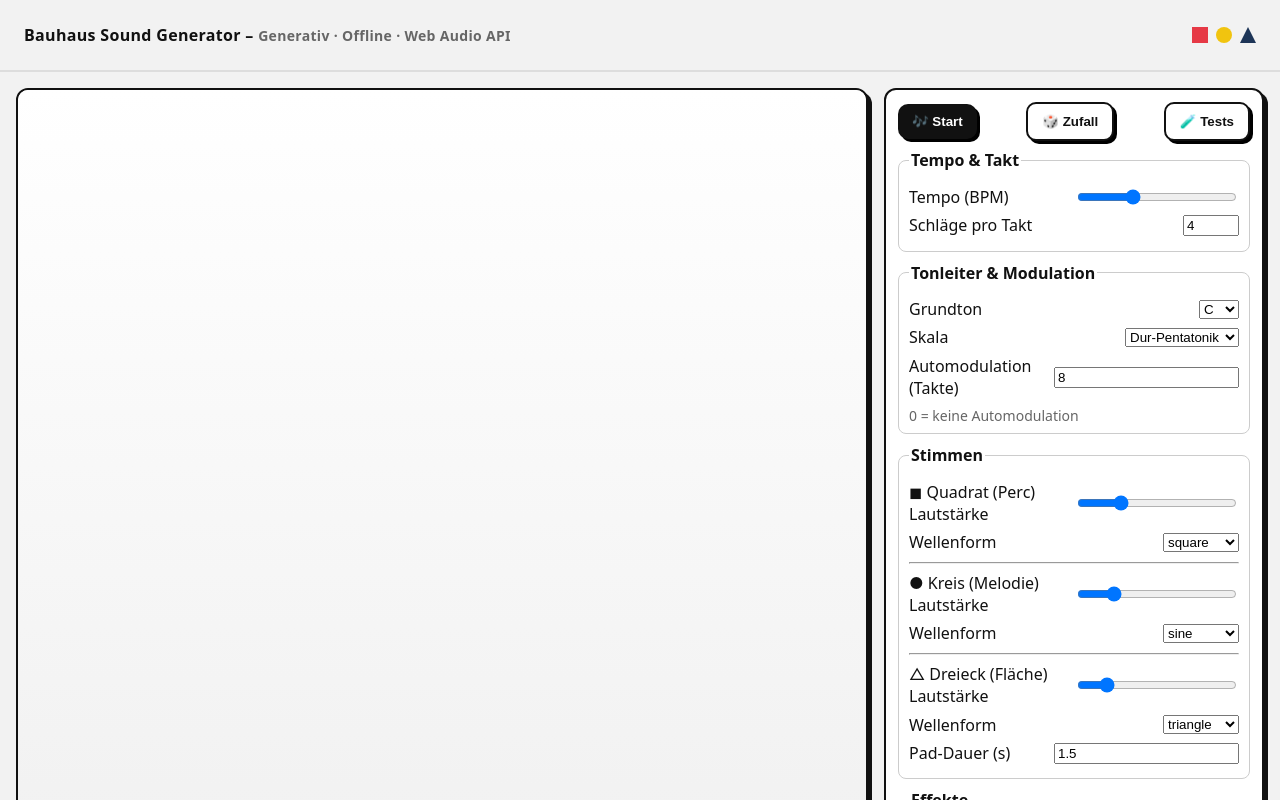
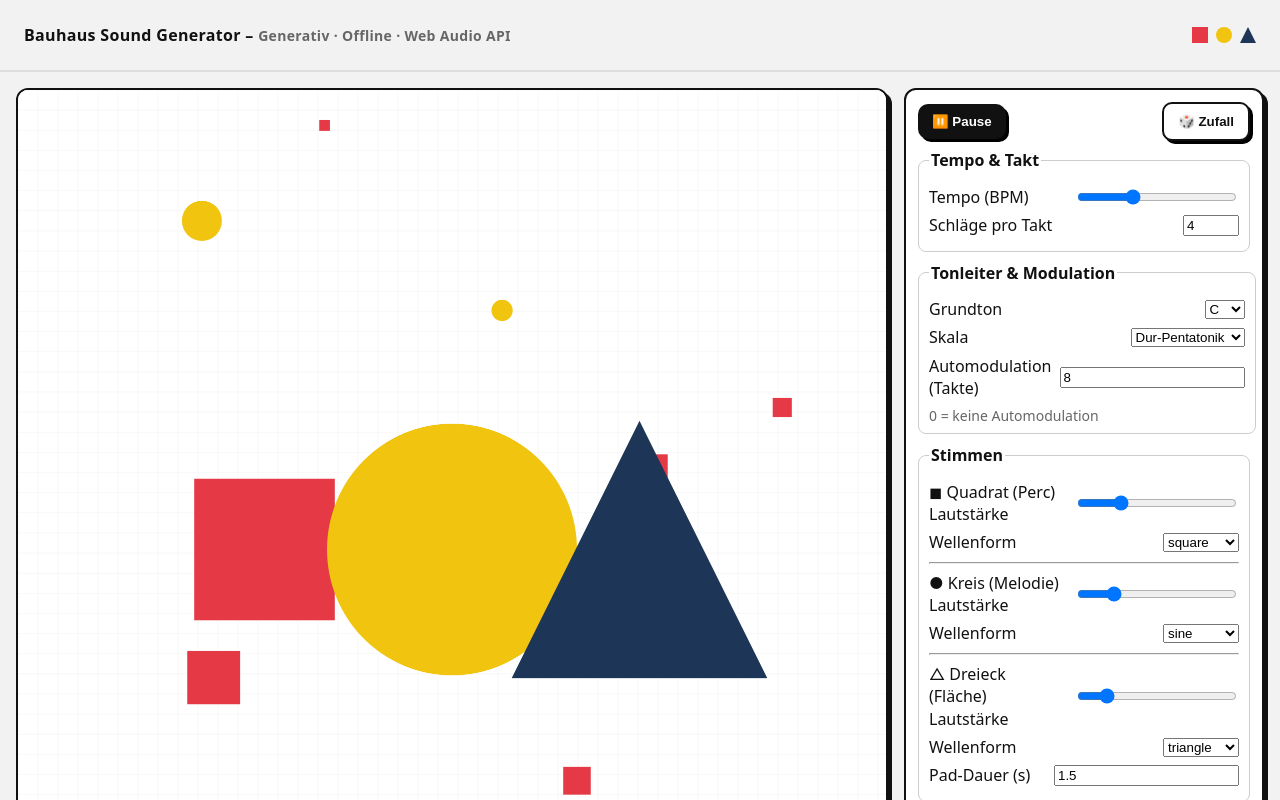
Before and after one commit to amaendle/BauhausSound, a plain HTML site: page index.html in a window 1280 px wide. Both pictures are taken after a click on the button "🎶 Start". Shown: the top 800 px of the page. Drawn offline with Linux system fonts and the light colour scheme.

Commit message:
first working version

```diff
--- a/index.html
+++ b/index.html
@@ -3,22 +3,28 @@
 <head>
   <meta charset="UTF-8" />
   <meta name="viewport" content="width=device-width, initial-scale=1" />
-  <title>Bauhaus Sound Generator – Advanced (Fix + Tests)</title>
+  <title>Bauhaus Sound Generator – Advanced</title>
   <style>
     :root{
       --bg:#f2f2f2; --fg:#111; --muted:#666; --accent:#111;
       --red:#e63946; --blue:#1d3557; --yellow:#f1c40f; --black:#000; --white:#fff;
     }
     *{box-sizing:border-box}
-    body{ margin:0; background:var(--bg); color:var(--fg); font:16px/1.4 system-ui, -apple-system, Segoe UI, Roboto, "Fira Sans", Helvetica, Arial, sans-serif; display:flex; flex-direction:column; min-height:100vh; }
-    header{ padding:24px; display:flex; gap:16px; align-items:center; justify-content:space-between; flex-wrap:wrap; border-bottom:2px solid #ddd; }
+    body{
+      margin:0; background:var(--bg); color:var(--fg); font:16px/1.4 system-ui, -apple-system, Segoe UI, Roboto, "Fira Sans", Helvetica, Arial, sans-serif;
+      display:flex; flex-direction:column; min-height:100vh;
+    }
+    header{
+      padding:24px; display:flex; gap:16px; align-items:center; justify-content:space-between; flex-wrap:wrap;
+      border-bottom:2px solid #ddd;
+    }
     .title{font-weight:700; letter-spacing:.02em}
     .badge{display:inline-flex; gap:8px; align-items:center}
     .shape{width:16px; height:16px; display:inline-block}
     .sq{background:var(--red)}
     .ci{background:var(--yellow); border-radius:50%}
     .tr{width:0;height:0;border-left:8px solid transparent;border-right:8px solid transparent;border-bottom:16px solid var(--blue)}
-    main{display:grid; grid-template-columns: 1fr 380px; gap:16px; padding:16px; flex:1}
+    main{display:grid; grid-template-columns: 1fr 360px; gap:16px; padding:16px; flex:1}
     canvas{width:100%; height:100%; background:linear-gradient(180deg,#fff, #eee)}
     .panel{background:#fff; border:2px solid #111; padding:12px; border-radius:12px; box-shadow:4px 4px 0 #111}
     fieldset{border:1px solid #ccc; border-radius:8px; padding:8px 10px; margin:0 0 10px 0}
@@ -30,9 +36,6 @@
     button.secondary{background:#fff; color:#111; border:2px solid #111}
     .row{display:flex; gap:8px; flex-wrap:wrap}
     .small{font-size:.875rem; color:var(--muted)}
-    .ok{color:#0a7f2e; font-weight:700}
-    .fail{color:#b00020; font-weight:700}
-    .monospace{font-family: ui-monospace, SFMono-Regular, Menlo, Monaco, Consolas, "Liberation Mono", "Courier New", monospace;}
   </style>
 </head>
 <body>
@@ -52,7 +55,6 @@
       <div class="row" style="justify-content:space-between; align-items:center; margin-bottom:8px">
         <button id="btnPlay">🎶 Start</button>
         <button id="btnRandom" class="secondary">🎲 Zufall</button>
-        <button id="btnTests" class="secondary">🧪 Tests</button>
       </div>
 
       <fieldset>
@@ -129,23 +131,14 @@
         </label>
       </fieldset>
 
-      <details class="small">
-        <summary>🧪 Test-Resultate</summary>
-        <div id="testResults" class="monospace"></div>
-      </details>
-
       <div class="small">Tipp: Passe Tempo, Skala und Filter an – alles läuft live weiter.</div>
     </aside>
   </main>
 
   <script>
-  // ======== FIX: Avoid exponentialRamp to 0 ========
-  // Some browsers throw a RangeError if exponentialRampToValueAtTime targets 0.
-  // We clamp envelope targets to a tiny epsilon and short-circuit scheduling when volumes are zero-ish.
-  const EPS = 1e-5; // > 1.4e-45, safe for ramps
-
   // ======== Utility: Notes & Scales ========
   const NOTE_INDEX = {C:0, 'C#':1, D:2, 'D#':3, E:4, F:5, 'F#':6, G:7, 'G#':8, A:9, 'A#':10, B:11};
+  const A4 = 440;
   function midiToFreq(m){ return 440 * Math.pow(2, (m-69)/12); }
   function noteFreq(root, offsetSemis, octave=4){
     const rootIdx = NOTE_INDEX[root];
@@ -211,9 +204,12 @@
     while(state.nextNoteTime < ctx.currentTime + state.scheduleAheadTime){
       const n = state.current16th;
       const time = state.nextNoteTime;
-      if(n % 2 === 0){ if(state.volSq > EPS) { playPerc(time); } triggerViz('sq', time); }
-      if(n % 4 === 0){ if(state.volCi > EPS) { playMelody(time); } triggerViz('ci', time); }
-      if(n % (state.beatsPerBar*4) === 0){ if(state.volTr > EPS) { playPad(time); } triggerViz('tr', time); state.barCount++; maybeModulate(); }
+      // Schedule SQ (Perc) on every 8th (i.e., two 16ths) for a 1/8 note pulse
+      if(n % 2 === 0){ playPerc(time); triggerViz('sq', time); }
+      // Schedule CI (Melody) on beat starts (every 4 16ths)
+      if(n % 4 === 0){ playMelody(time); triggerViz('ci', time); }
+      // Schedule TR (Pad) on bar start
+      if(n % (state.beatsPerBar*4) === 0){ playPad(time); triggerViz('tr', time); state.barCount++; maybeModulate(); }
 
       state.nextNoteTime += secondsPer16th;
       state.current16th = (n+1) % (state.beatsPerBar*4);
@@ -223,26 +219,26 @@
   function nextPitch(){
     const degrees = SCALES[state.scale];
     const deg = degrees[Math.floor(Math.random()*degrees.length)];
+    // jitter up/down an octave sometimes
     const oct = Math.random()<0.15 ? 5 : 4;
     return noteFreq(state.root, deg, oct);
   }
 
   function chordPitches(){
     const degrees = SCALES[state.scale];
+    // pick a root degree and stack thirds within scale
     const idx = Math.floor(Math.random()*degrees.length);
     const d1 = degrees[idx];
     const d2 = degrees[(idx+2)%degrees.length];
     const d3 = degrees[(idx+4)%degrees.length];
-    return [d1,d2,d3].map((d)=> noteFreq(state.root, d, 3));
+    return [d1,d2,d3].map((d,i)=> noteFreq(state.root, d, 3 + (i>0?0:0)));
   }
 
   function env(time, duration, peak=0.25){
-    const p = Math.max(EPS, peak || 0); // clamp to safe value, never 0
-    const d = Math.max(0.02, duration || 0.02);
     const g = ctx.createGain();
-    g.gain.setValueAtTime(EPS, time);
-    g.gain.exponentialRampToValueAtTime(p, time+0.01);
-    g.gain.exponentialRampToValueAtTime(EPS, time+d);
+    g.gain.setValueAtTime(0.0001, time);
+    g.gain.exponentialRampToValueAtTime(peak, time+0.01);
+    g.gain.exponentialRampToValueAtTime(0.0001, time+duration);
     return g;
   }
 
@@ -256,10 +252,11 @@
   function playMelody(time){
     const f = nextPitch();
     const o = ctx.createOscillator(); o.type = state.waveCi; o.frequency.setValueAtTime(f, time);
-    const g = env(time, 0.24, state.volCi);
-    if(Math.random()<0.4){ o.frequency.linearRampToValueAtTime(f * (Math.random()<0.5? 2:0.5), time+0.18); }
+    const g = env(time, 0.22, state.volCi);
+    // gentle portamento
+    if(Math.random()<0.4){ o.frequency.linearRampToValueAtTime(f* (Math.random()<0.5? 2:0.5), time+0.18); }
     o.connect(g).connect(engine.preFX);
-    o.start(time); o.stop(time+0.26);
+    o.start(time); o.stop(time+0.24);
   }
 
   function playPad(time){
@@ -277,14 +274,16 @@
     const bars = Number(document.getElementById('modBars').value)||state.modBars;
     if(!bars || bars<=0) return;
     if(state.barCount % bars === 0){
+      // rotate root by perfect fourth (5 semis) or fifth (7 semis)
       const roots = Object.keys(NOTE_INDEX);
       const currentIdx = roots.indexOf(state.root);
-      const step = Math.random()<0.5? 5:7; // 4ths / 5ths
+      const step = Math.random()<0.5? 5:7; // circle of fourths/fifths
       const newIdx = (currentIdx + step) % 12;
       state.root = roots[newIdx];
       document.getElementById('root').value = state.root;
+      // slight filter sweep as a transition
       const target = Math.max(400, Math.min(6000, filter.frequency.value * (Math.random()<0.5?1.5:0.8)));
-      if(ctx){ filter.frequency.linearRampToValueAtTime(target, ctx.currentTime+2); }
+      filter.frequency.linearRampToValueAtTime(target, ctx.currentTime+2);
       flashBanner(`${state.root} – Modulation`);
     }
   }
@@ -304,7 +303,7 @@
     if(schedulerTimer) clearInterval(schedulerTimer);
     if(vizTimer) cancelAnimationFrame(vizTimer);
     try{ ctx && ctx.close(); }catch(e){}
-    ctx = null; // guard applyUI to not touch currentTime when stopped
+    ctx = null;
   }
 
   // ======== UI Wiring ========
@@ -338,9 +337,9 @@
     state.volCi = Number($('volCi').value); state.waveCi = $('waveCi').value;
     state.volTr = Number($('volTr').value); state.waveTr = $('waveTr').value; state.padDur = Number($('padDur').value)||1.5;
     state.cutoff = Number($('cutoff').value); state.delayMix = Number($('delayMix').value); state.lfo = $('lfo').checked;
-    if(filter && ctx){ filter.frequency.setTargetAtTime(state.cutoff, ctx.currentTime, 0.05); }
-    if(delayGain && ctx){ delayGain.gain.setTargetAtTime(state.delayMix, ctx.currentTime, 0.1); }
-    if(lfoGain && ctx){ lfoGain.gain.setValueAtTime(state.lfo ? 1200 : 0, ctx.currentTime); }
+    if(filter){ filter.frequency.setTargetAtTime(state.cutoff, ctx.currentTime, 0.05); }
+    if(delayGain){ delayGain.gain.setTargetAtTime(state.delayMix, ctx.currentTime, 0.1); }
+    if(lfoGain){ lfoGain.gain.setValueAtTime(state.lfo ? 1200 : 0, ctx.currentTime); }
   }
   ['bpm','beatsPerBar','root','scale','modBars','volSq','waveSq','volCi','waveCi','volTr','waveTr','padDur','cutoff','delayMix','lfo']
     .forEach(id=> $(id).addEventListener('input', applyUI));
@@ -353,4 +352,93 @@
   window.dispatchEvent(new Event('resize'));
 
   const vizState = { pulses:[], banner:null };
-  function triggerViz(kin
+  function triggerViz(kind, time){
+    vizState.pulses.push({ kind, t: time, x: Math.random()*w, y: Math.random()*h, life: 0 });
+  }
+  function flashBanner(text){ vizState.banner = { text, until: performance.now()+1800 }; }
+
+  function startViz(){
+    const data = new Uint8Array(analyser.frequencyBinCount);
+    function loop(){
+      vizTimer = requestAnimationFrame(loop);
+      analyser.getByteFrequencyData(data);
+      const avg = data.slice(0,128).reduce((a,b)=>a+b,0)/128/255; // rough energy
+      // background
+      ctx2d.fillStyle = '#ffffff'; ctx2d.fillRect(0,0,w,h);
+
+      // grid aesthetic
+      ctx2d.save();
+      ctx2d.globalAlpha = 0.05;
+      const step = 40;
+      ctx2d.strokeStyle = '#000000';
+      for(let x=0;x<w;x+=step){ ctx2d.beginPath(); ctx2d.moveTo(x,0); ctx2d.lineTo(x,h); ctx2d.stroke(); }
+      for(let y=0;y<h;y+=step){ ctx2d.beginPath(); ctx2d.moveTo(0,y); ctx2d.lineTo(w,y); ctx2d.stroke(); }
+      ctx2d.restore();
+
+      // pulses
+      const now = ctx? ctx.currentTime : 0;
+      vizState.pulses = vizState.pulses.filter(p=> (now - p.t) < 2.0);
+      vizState.pulses.forEach(p=>{
+        const age = Math.max(0, now - p.t);
+        const scale = 1 + age*2.5;
+        ctx2d.save();
+        if(p.kind==='sq'){ ctx2d.fillStyle = '#e63946'; const s = 18*scale; ctx2d.fillRect(p.x - s/2, p.y - s/2, s, s); }
+        if(p.kind==='ci'){ ctx2d.fillStyle = '#f1c40f'; ctx2d.beginPath(); ctx2d.arc(p.x, p.y, 10*scale, 0, Math.PI*2); ctx2d.fill(); }
+        if(p.kind==='tr'){
+          ctx2d.fillStyle = '#1d3557'; const s = 24*scale;
+          ctx2d.beginPath();
+          ctx2d.moveTo(p.x, p.y - s/2);
+          ctx2d.lineTo(p.x - s/2, p.y + s/2);
+          ctx2d.lineTo(p.x + s/2, p.y + s/2);
+          ctx2d.closePath(); ctx2d.fill();
+        }
+        ctx2d.restore();
+      });
+
+      // central reactive shapes
+      const centerX = w*0.5, centerY = h*0.5;
+      const base = Math.min(w,h)*0.18;
+      // square (beat)
+      ctx2d.save();
+      ctx2d.translate(centerX - base*1.2, centerY);
+      const sqSize = base * (0.9 + avg*0.6);
+      ctx2d.fillStyle = '#e63946';
+      ctx2d.fillRect(-sqSize/2, -sqSize/2, sqSize, sqSize);
+      ctx2d.restore();
+      // circle (melody)
+      ctx2d.save();
+      ctx2d.translate(centerX, centerY);
+      const radius = base * (0.8 + avg*0.8);
+      ctx2d.fillStyle = '#f1c40f';
+      ctx2d.beginPath(); ctx2d.arc(0,0,radius,0,Math.PI*2); ctx2d.fill();
+      ctx2d.restore();
+      // triangle (pad)
+      ctx2d.save();
+      ctx2d.translate(centerX + base*1.2, centerY);
+      const t = base * (0.9 + avg*0.5);
+      ctx2d.fillStyle = '#1d3557';
+      ctx2d.beginPath(); ctx2d.moveTo(0, -t/1.1); ctx2d.lineTo(-t/1.1, t/1.1); ctx2d.lineTo(t/1.1, t/1.1); ctx2d.closePath(); ctx2d.fill();
+      ctx2d.restore();
+
+      // banner
+      if(vizState.banner && performance.now() < vizState.banner.until){
+        ctx2d.save();
+        ctx2d.globalAlpha = 0.85;
+        ctx2d.fillStyle = '#000';
+        const pad = 16; const txt = vizState.banner.text;
+        ctx2d.font = 'bold 40px system-ui';
+        const tw = ctx2d.measureText(txt).width;
+        ctx2d.fillRect((w-tw)/2 - pad, 40, tw + pad*2, 64);
+        ctx2d.fillStyle = '#fff';
+        ctx2d.fillText(txt, (w-tw)/2, 85);
+        ctx2d.restore();
+      }
+    }
+    loop();
+  }
+
+  // Initialize UI defaults
+  applyUI();
+  </script>
+</body>
+</html>
```
